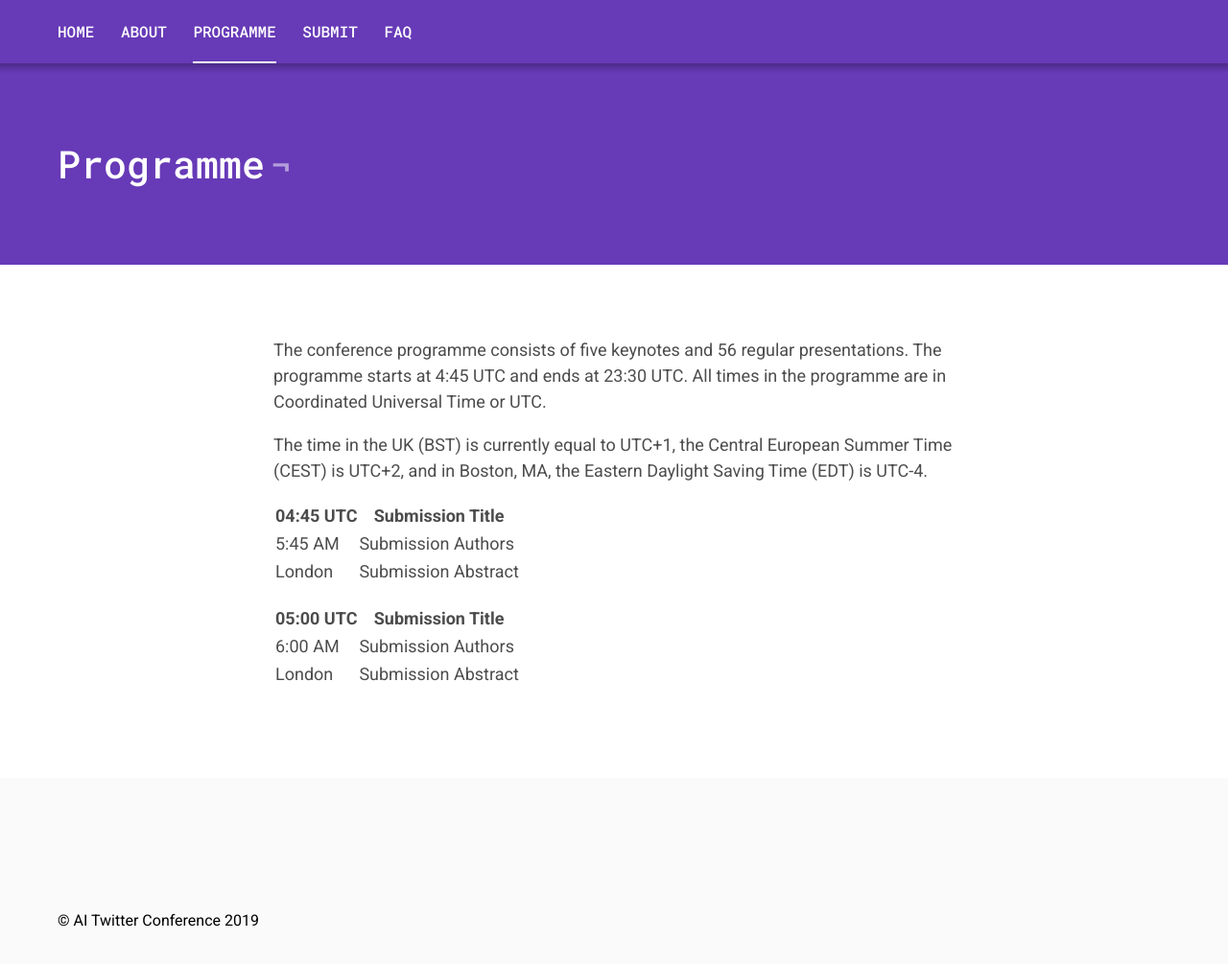
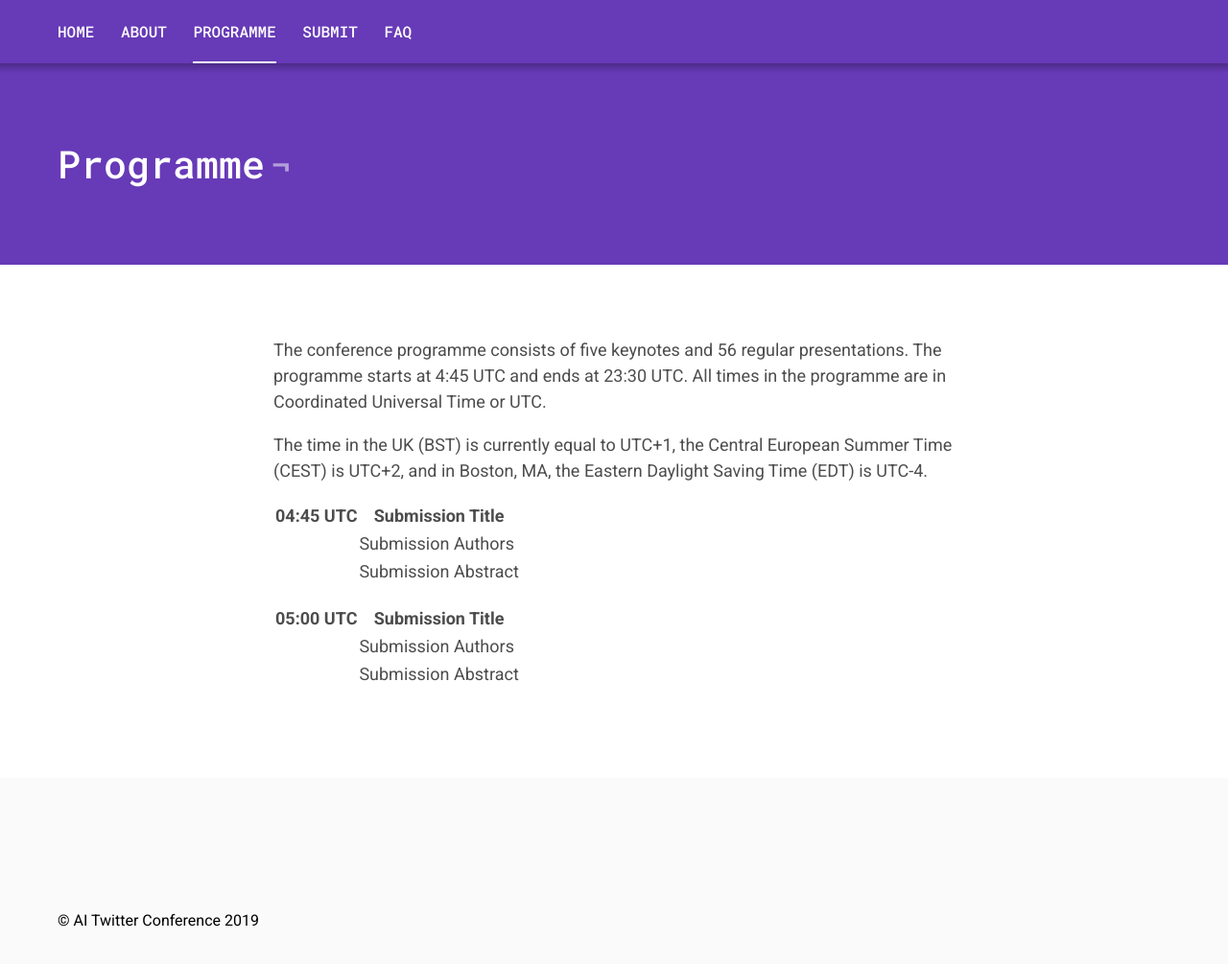
Before and after one commit to aitwitterconference/aitwitterconference.github.io, a Jekyll site: the page built from _pages/programme.markdown, in a window 1280 px wide and 1111 px high. Shown: the top 1005 px of the window at 96% size. Built offline with Jekyll 4.4.1, drawn with Linux system fonts in a browser that asks for light colours.

Commit message:
Update programme.markdown

```diff
--- a/_pages/programme.markdown
+++ b/_pages/programme.markdown
@@ -9,10 +9,10 @@ The time in the UK (BST) is currently equal to UTC+1, the Central European Summe
 
 | 04:45 UTC | Submission Title    |
 |-----------|---------------------|
-| 5:45 AM   | Submission Authors  |
-| London    | Submission Abstract |
+|           | Submission Authors  |
+|           | Submission Abstract |
 
 | 05:00 UTC | Submission Title    |
 |-----------|---------------------|
-| 6:00 AM   | Submission Authors  |
-| London    | Submission Abstract |
+|           | Submission Authors  |
+|           | Submission Abstract |
```
